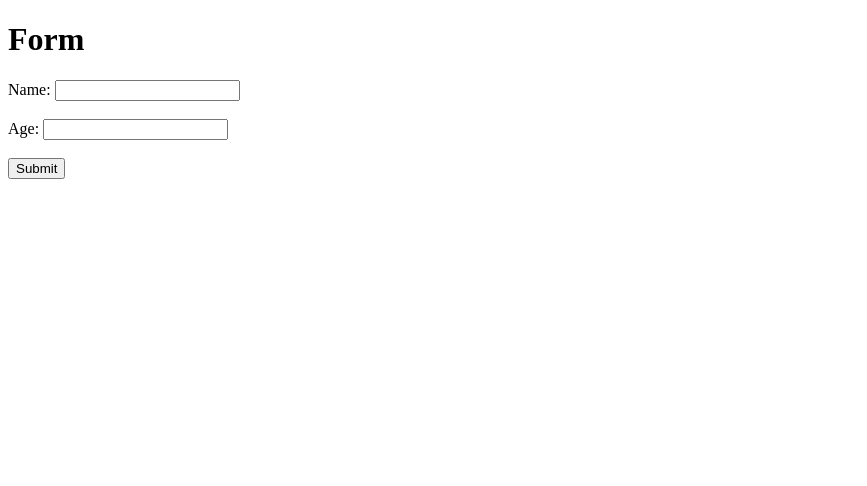
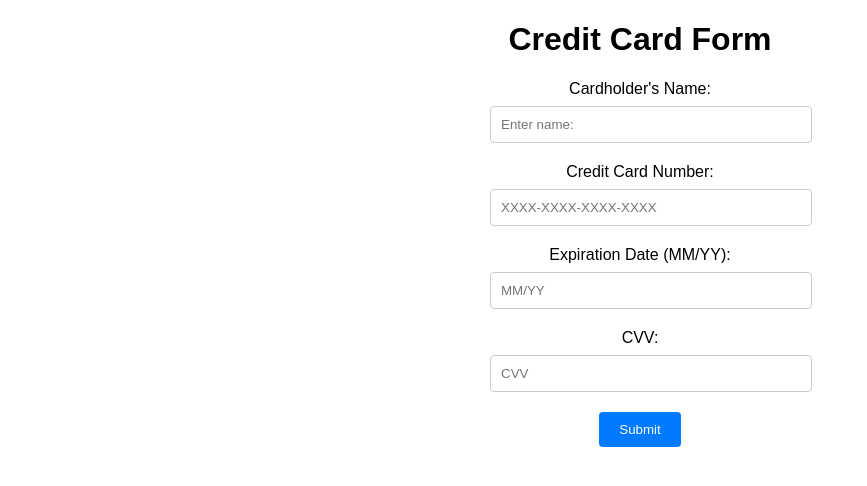
Before and after one commit to LuisArthurDornelas/CreditCardAPI, a Flask app: template templates/form.html in a window 1280 px wide. Shown: the top 486 px of the page, without its empty margins (0-867 px from the left). Run offline with Flask 3, Linux system fonts and the light colour scheme; the template is opened without the code that fills it, so the values that code supplies are empty.

Commit message:
feat: modifies fields, adds style and changes html

```diff
--- a/api.py
+++ b/api.py
@@ -1,5 +1,5 @@
-def save_data(name, age):
-    print(f'Name: {name}, Age: {age}')
+def save_data(name, card_number, expiry, cvv):
+    print(f'Name: {name}, Card Number: {card_number}, Expiry: {expiry}, Cvv: {cvv}')
 
 if __name__ == '__main__':
     pass
--- a/app.py
+++ b/app.py
@@ -3,12 +3,14 @@ import api
 
 app = Flask(__name__)
 
-@app.route('/', methods=['GET', 'POST'])
+@app.route('/validate', methods=['GET', 'POST'])
 def index():
     if request.method == 'POST':
-        nome = request.form['name']
-        idade = request.form['age']
-        api.save_data(nome, idade)
+        name = request.form['name']
+        card_number = request.form['card-number']
+        expiry = request.form['expiry']
+        cvv = request.form['cvv']
+        api.save_data(name, card_number, expiry, cvv)
         return redirect(url_for('thanks'))
     return render_template('form.html')
 
--- /dev/null
+++ b/static/style.css
@@ -0,0 +1,37 @@
+body {
+    font-family: Arial, sans-serif;
+    text-align: center;
+}
+form {
+    width: 300px;
+    margin: 0 auto;
+}
+label {
+    display: block;
+    margin-bottom: 8px;
+}
+input[type="text"] {
+    width: 100%;
+    padding: 10px;
+    margin-bottom: 20px;
+    border: 1px solid #ccc;
+    border-radius: 4px;
+}
+input[type="number"] {
+    width: 100%;
+    padding: 10px;
+    margin-bottom: 20px;
+    border: 1px solid #ccc;
+    border-radius: 4px;
+}
+input[type="submit"] {
+    background-color: #007BFF;
+    color: #fff;
+    border: none;
+    padding: 10px 20px;
+    border-radius: 4px;
+    cursor: pointer;
+}
+input[type="submit"]:hover {
+    background-color: #0056b3;
+}
--- a/templates/form.html
+++ b/templates/form.html
@@ -1,15 +1,28 @@
 <!DOCTYPE html>
 <html>
 <head>
-    <title>Form</title>
+    <meta charset="UTF-8">
+    <title>Credit Card Form</title>
+    <link rel="stylesheet" type="text/css" href="{{ url_for('static', filename='style.css') }}">
+    <script src="https://code.jquery.com/jquery-3.6.0.min.js"></script>
 </head>
 <body>
-    <h1>Form</h1>
-    <form method="POST" action="/">
-        <label for="name">Name:</label>
-        <input type="text" id="name" name="name" required><br><br>
-        <label for="age">Age:</label>
-        <input type="number" id="age" name="age" required><br><br>
+    <h1>Credit Card Form</h1>
+    <form method="POST" action="/validate" id="credit-card-form">
+        <label for="name">Cardholder's Name:</label>
+        <input type="text" id="name" name="name" placeholder="Enter name:" required><br>
+
+        <label for="ccn">Credit Card Number:</label>
+        <input type="text" id="card-number" name="card-number" autocomplete="off" maxlength="23" placeholder="XXXX-XXXX-XXXX-XXXX">
+
+        <!-- Expiry Date Field -->
+        <label for="expiry">Expiration Date (MM/YY):</label>
+        <input type="text" id="expiry" name="expiry" placeholder="MM/YY" maxlength="5" required><br>
+
+        <!-- CVV Field -->
+        <label for="cvv">CVV:</label>
+        <input type="text" id="cvv" name="cvv" maxlength="4" placeholder="CVV" required><br>
+
         <input type="submit" value="Submit">
     </form>
 </body>
```
